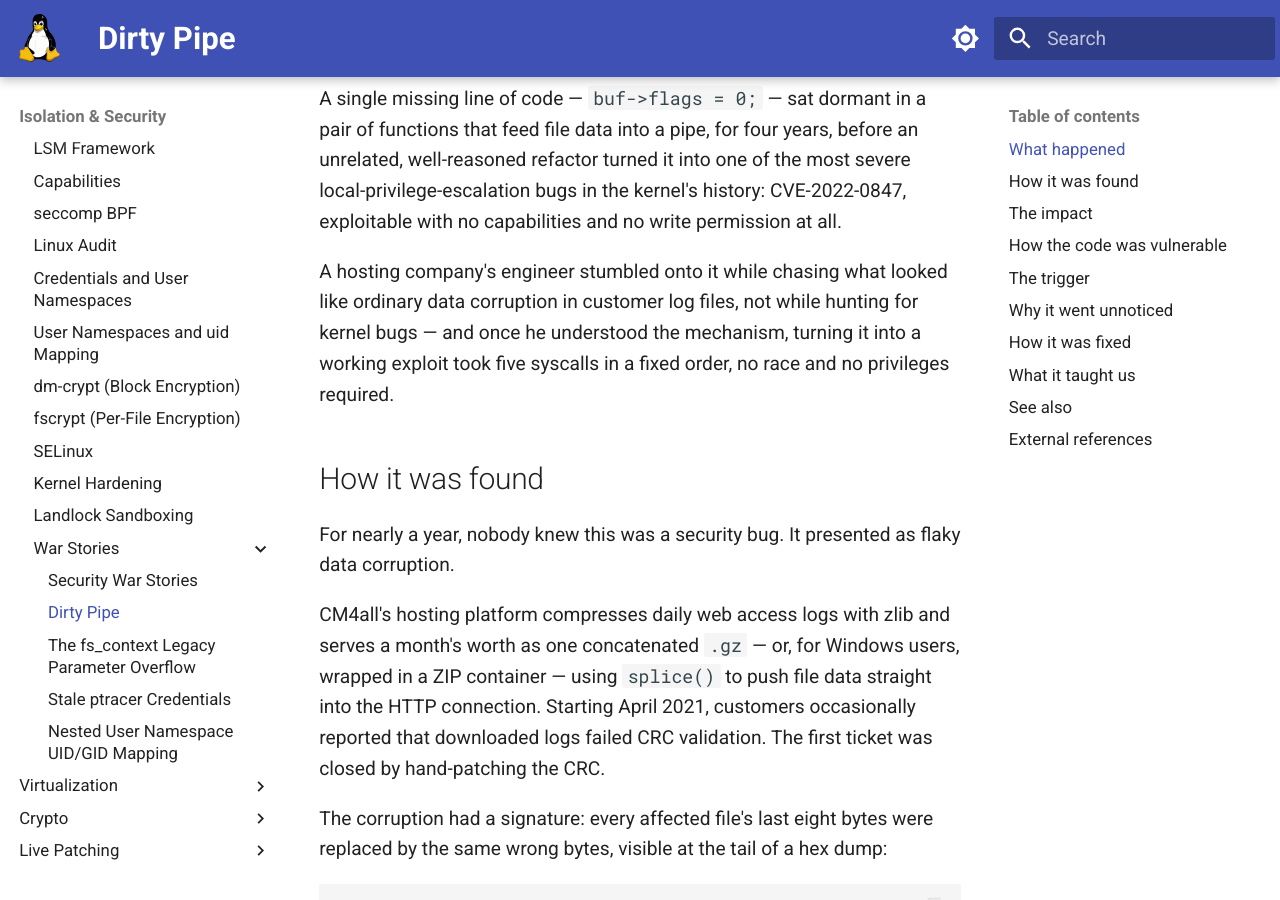
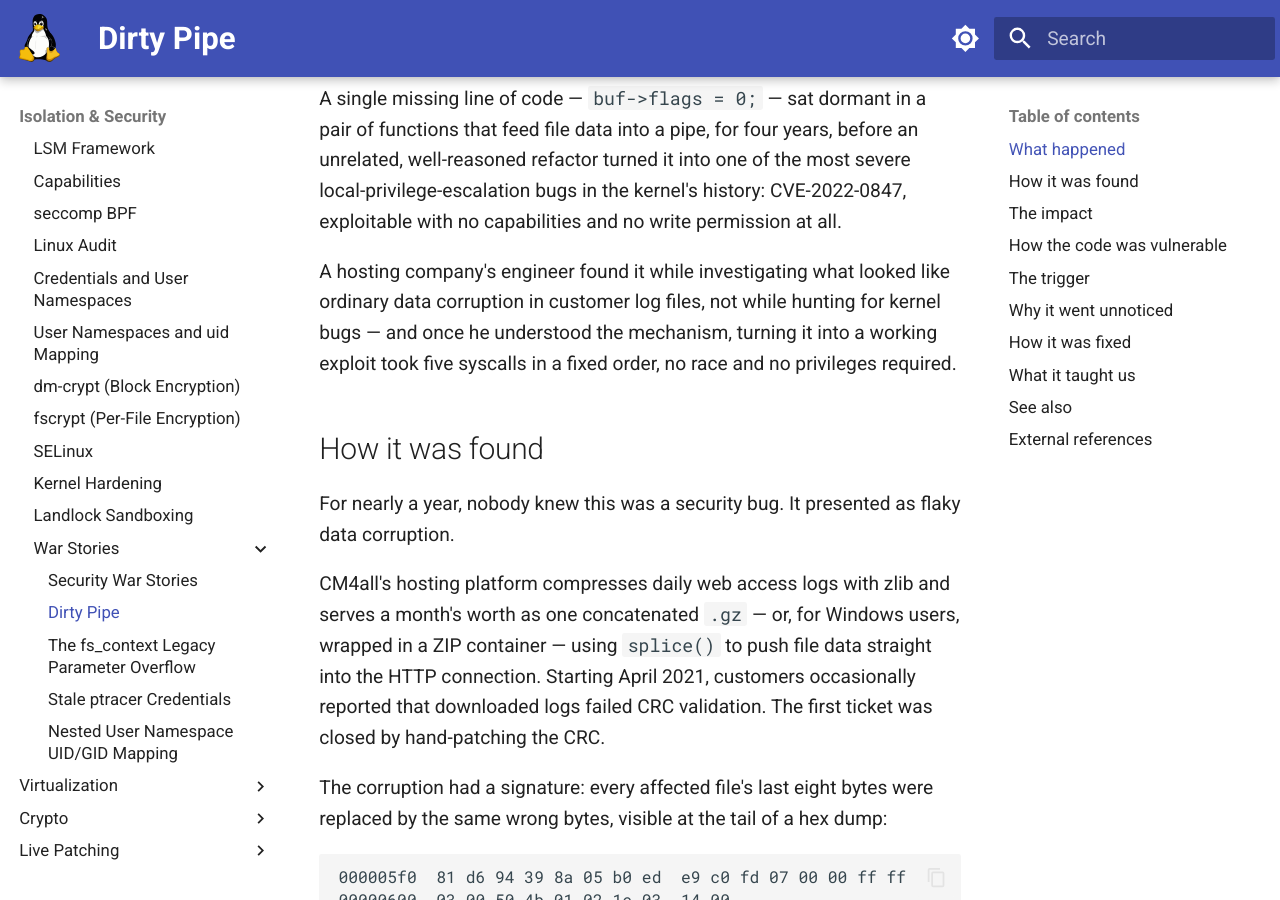
Before and after one commit to laveeshb/linux-kernel-internals, an MkDocs documentation site: the page built from docs/security/war-stories/dirty-pipe.md, in a window 1280 px wide and 900 px high, scrolled down 976 px. Built offline with MkDocs 1.6.1 and Material for MkDocs 9.7.7, drawn with Linux system fonts in a browser that asks for light colours.

Commit message:
Fix an unearned word choice in the lede
'Stumbled onto it' implies luck; the actual process (support tickets,
forensic pattern analysis, a 17-step bisect across 185,011 commits)
was rigorous investigation, not an accident.

```diff
--- a/docs/security/war-stories/dirty-pipe.md
+++ b/docs/security/war-stories/dirty-pipe.md
@@ -32,7 +32,7 @@ Actively exploited
 
 A single missing line of code — `buf->flags = 0;` — sat dormant in a pair of functions that feed file data into a pipe, for four years, before an unrelated, well-reasoned refactor turned it into one of the most severe local-privilege-escalation bugs in the kernel's history: CVE-2022-0847, exploitable with no capabilities and no write permission at all.
 
-A hosting company's engineer stumbled onto it while chasing what looked like ordinary data corruption in customer log files, not while hunting for kernel bugs — and once he understood the mechanism, turning it into a working exploit took five syscalls in a fixed order, no race and no privileges required.
+A hosting company's engineer found it while investigating what looked like ordinary data corruption in customer log files, not while hunting for kernel bugs — and once he understood the mechanism, turning it into a working exploit took five syscalls in a fixed order, no race and no privileges required.
 
 ## How it was found
 
```
